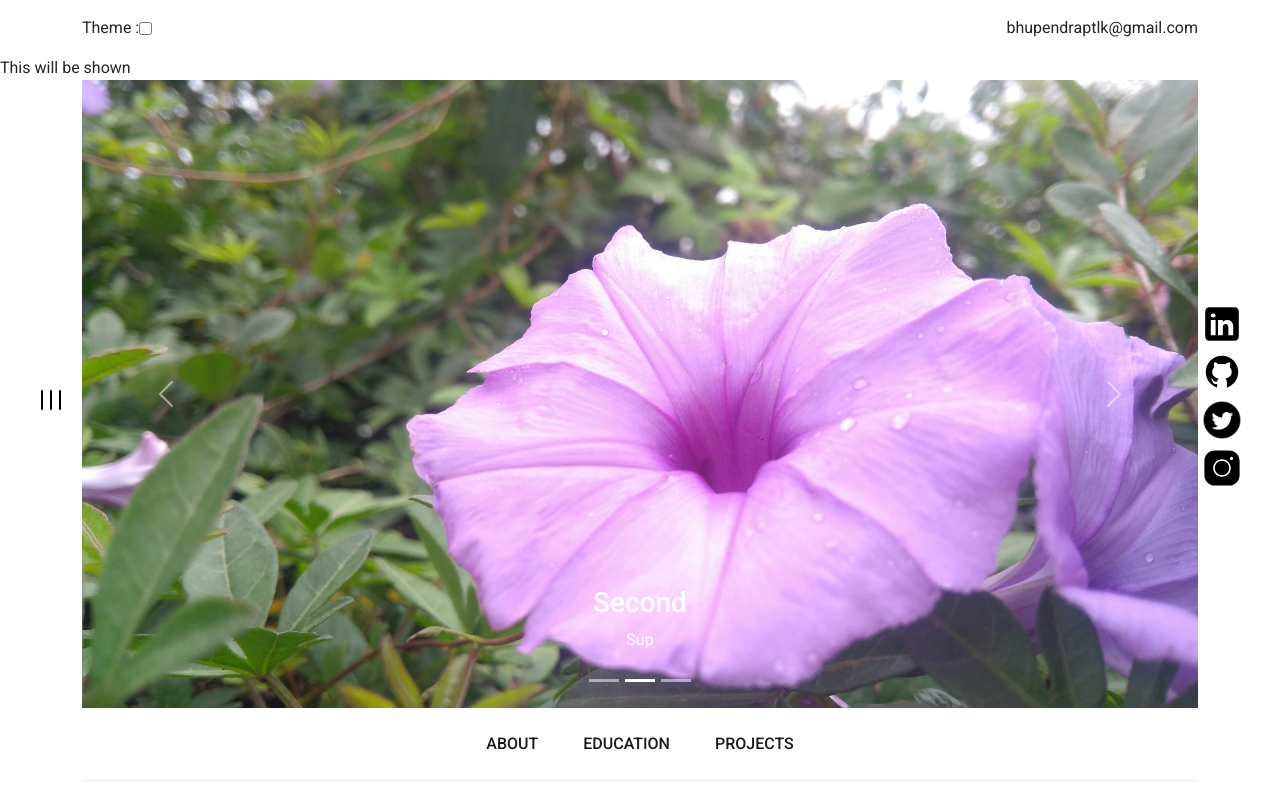
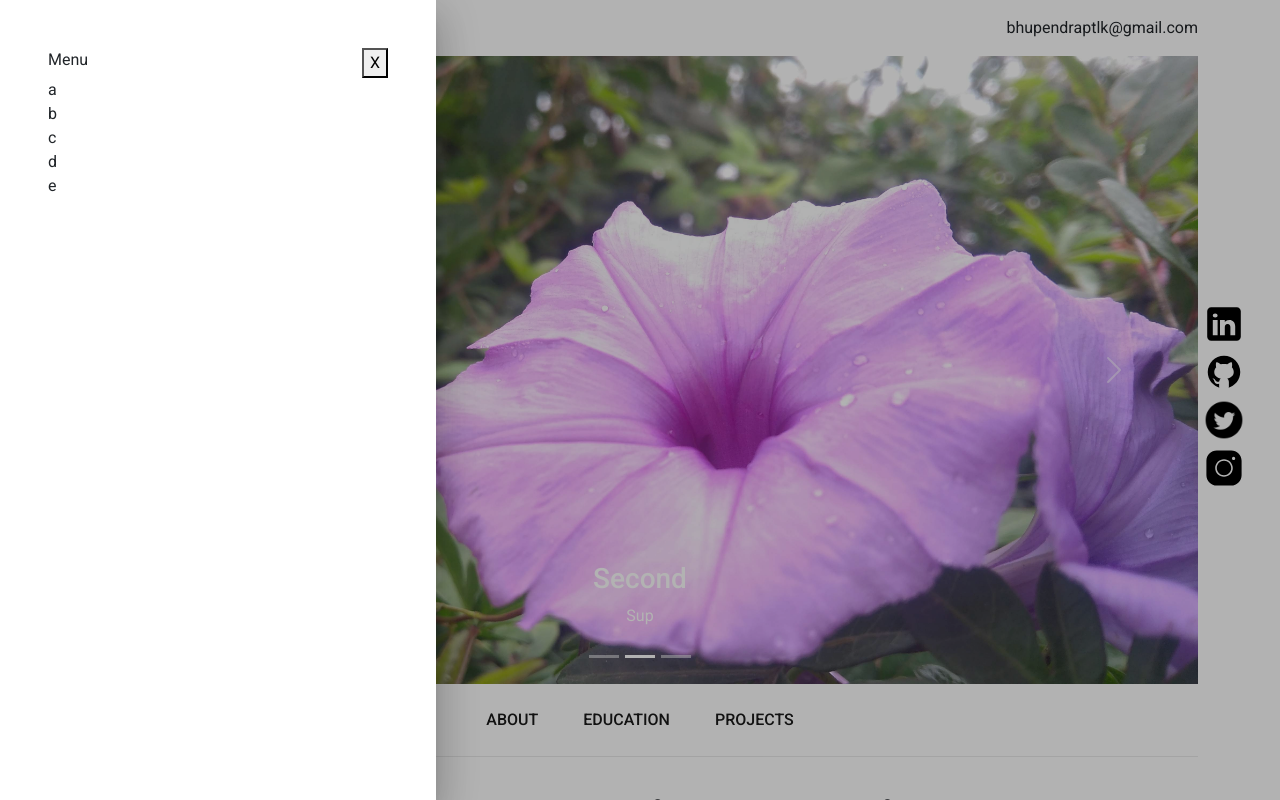
Before and after one commit to bhupendraptlk/MyResume, a React (Create React App) app: page / in a window 1280 px wide. Both pictures are taken after a click on the button 51 px from the left and 400 px from the top of the page. Shown: the top 800 px of the page. Built offline with nearby package versions, Linux system fonts and the light colour scheme.

Commit message:
Feat:Added menu modal

```diff
--- a/src/App.css
+++ b/src/App.css
@@ -33,6 +33,31 @@ body{
 .notHidden{
   display: block;
 }
+.modal{
+  width: 100%;
+  height: 100%;
+  z-index: 101;
+  background-color: rgba(0,0,0,.3);
+  justify-content: center;
+  align-items: center;
+  display: flex;
+  position: fixed;
+  top: 0;
+  bottom: 0;
+  left: 0;
+  right: 0;
+}
+.menu-modal-content{
+  margin-left: 0!important;
+  padding: 48px;
+  height: 100%;
+  width: 100%;
+  max-width: 436px;
+  background-color: #fff;
+  margin: auto;
+  overflow: auto;
+  box-shadow: 0 11px 15px -7px rgb(0 0 0 / 20%), 0 24px 38px 3px rgb(0 0 0 / 14%), 0 9px 46px 8px rgb(0 0 0 / 12%);
+}
 .headerNav{
   padding: 16px 0;
 }
@@ -46,24 +71,31 @@ body{
 } */
 .hamburgerMenu{
   position: fixed;
-  display: inline-block;
-  top: 50%;
-  /* left: 40px; */
-  padding: 0 35px;
-  transform: translate(0,-50%);
+  top: 0;
+  height: 100vh;
+  width: 117px;
+  text-align: center;
 }
 .hamburgerMenu button{
   padding: 0;
   border: none;
   background: none;
+  position: absolute;
+  top: 50%;
+  transform: translate(-50%, 0);
 }
 .socialWrapper  {
   position: fixed;
+  top: 0;
+  right: 0;
+  height: 100vh;
+  width: 116px;
+  text-align: center;
+}
+.socialIcons{
+  position: absolute;
   top: 50%;
-  /* right: 40px; */
-  right: 0;
-  padding: 0 38px;
-  transform: translate(0,-50%);
+  transform: translate(100%, -50%);
 }
 .menuContent{
   position: sticky;
--- a/src/App.js
+++ b/src/App.js
@@ -1,7 +1,7 @@
 import './App.css';
-import Main from './components/Main';
+import Main from './components/main';
 import Menu from './components/Menu';
-import Socials from './components/Socials';
+import Socials from './components/socials';
 function App() {
   return (
     <div className="App">
--- a/src/components/Menu.js
+++ b/src/components/Menu.js
@@ -8,8 +8,20 @@ const Menu = () =>{
           <div className='hamburgerMenu'>
             <button onClick={()=>setShowMenu(!showMenu)}><img src={hamburger}/></button>
           </div>
-          <div className={showMenu? 'notHidden' : 'hidden'}>
-            This will be shown
+          <div className={showMenu? 'notHidden modal' : 'hidden'}>
+            <div className='menu-modal-content'>
+              <div className='flex js'>
+                <div>Menu</div>
+                <button className='closeBtn' onClick={()=>setShowMenu(!showMenu)}>X</button>
+              </div>
+              <div className='flex fc'>
+                <div>a</div>
+                <div>b</div>
+                <div>c</div>
+                <div>d</div>
+                <div>e</div>
+              </div>
+            </div>
           </div>
         </>
     );
```
